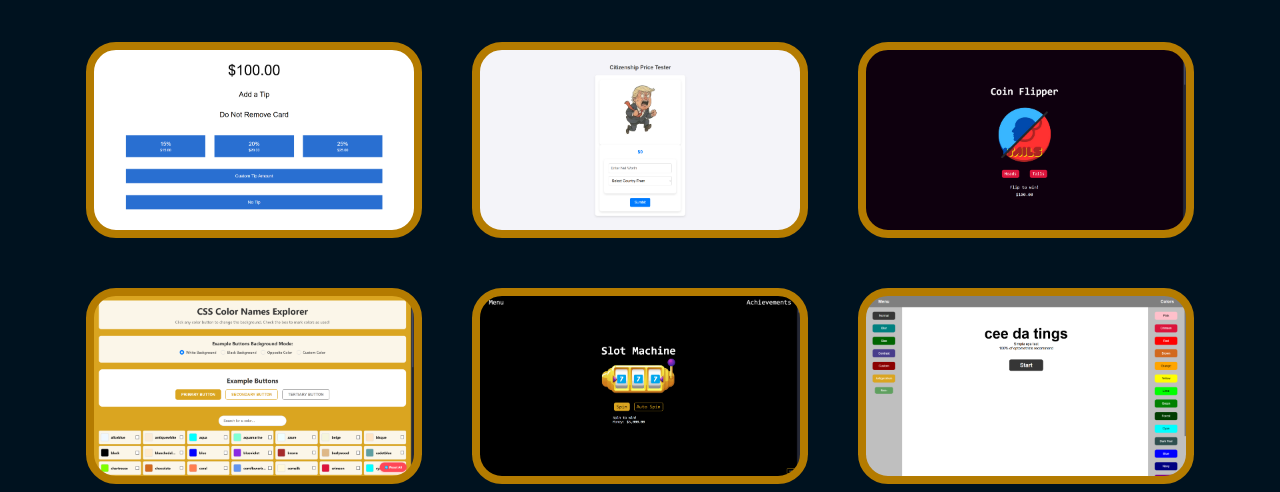
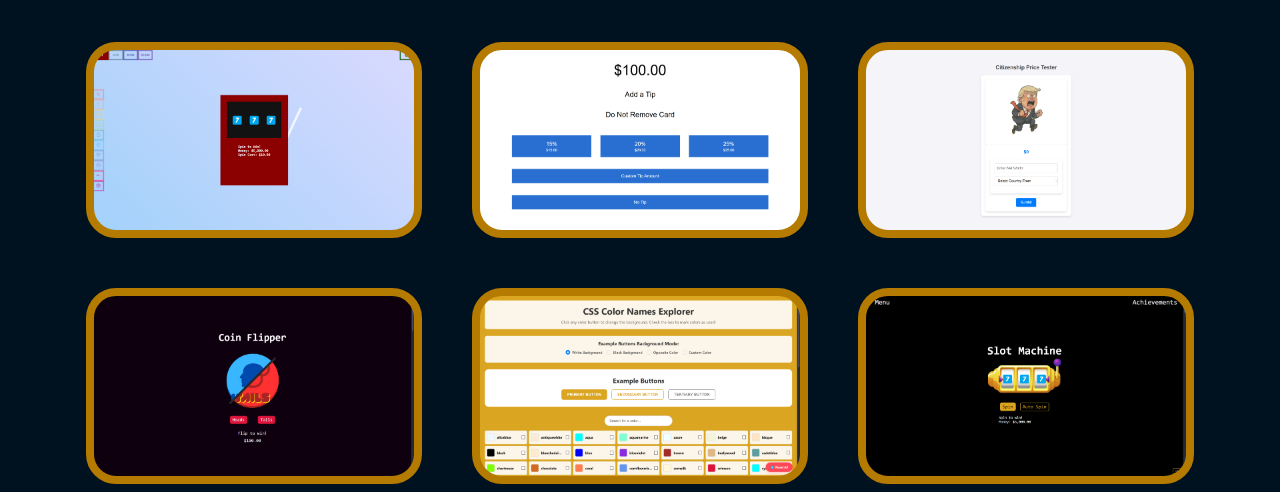
Before and after one commit to Arpan-Shah-102/arpan-shah-102, a plain HTML site: page index.html in a window 1280 px wide. Shown: the part 308-800 px from the top of the page. Drawn offline with Linux system fonts and the light colour scheme.

Commit message:
Add files via upload

```diff
--- a/index.html
+++ b/index.html
@@ -16,6 +16,7 @@
     <main>
       <h2>Projects</h2>
       <ul>
+        <li><a href="https://arpan-shah-102.github.io/slots-city-mockup"><div class="slots-city-mockup"></div></a></li>
         <li><a href="https://arpan-shah-102.github.io/tip-manager"><div class="tip-manager"></div></a></li>
         <li><a href="https://arpan-shah-102.github.io/citzenship-price-finder"><div class="us-citizenship-estimator"></div></a></li>
         <li><a href="https://arpan-shah-102.github.io/coin-flipping-tycoon"><div class="coin-flipping-tycoon"></div></a></li>
--- a/style.css
+++ b/style.css
@@ -89,6 +89,7 @@ footer {
   }
 }
 
+.slots-city-mockup {background-image: url('./assets/slots-city-mockup.png');}
 .tip-manager {background-image: url('./assets/tip-manager.png');}
 .us-citizenship-estimator {background-image: url('./assets/citzenship-price-finder.png');}
 .coin-flipping-tycoon {background-image: url('./assets/coin-flipping-tycoon.png');}
```
Also changed, not shown: assets/slots-city-mockup.png (added), 1 other file.
